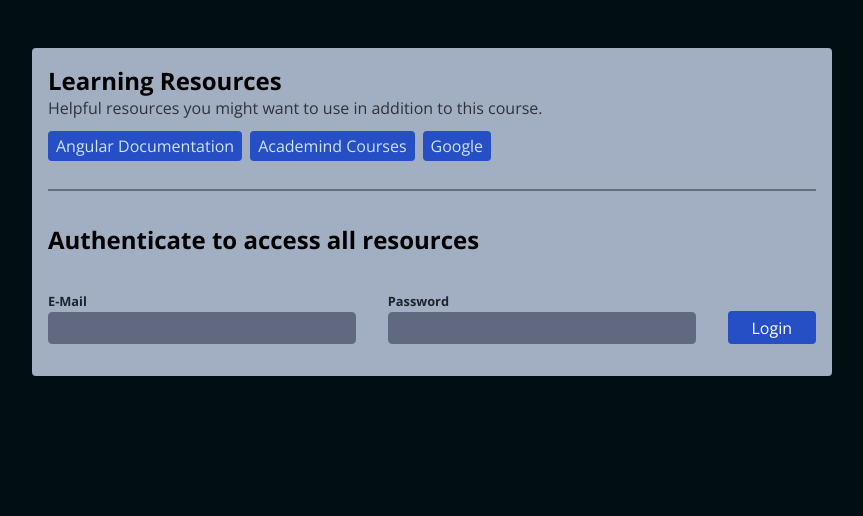
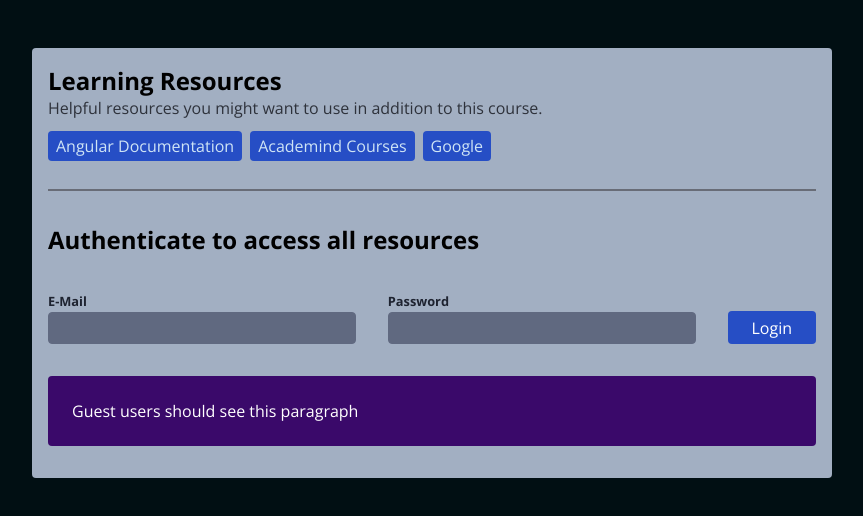
Before and after one commit to manga409/angular_test_proj4, an Angular app: page / in a window 1280 px wide. Shown: the top 516 px of the page, without its empty margins (208-1071 px from the left). Built offline with nearby package versions, Linux system fonts and the light colour scheme.

Commit message:
syntactic sugar

```diff
--- a/src/app/app.component.html
+++ b/src/app/app.component.html
@@ -8,7 +8,16 @@
   <p>Only admins should see this paragraph</p>
   } -->
   <!-- <p *ngIf="isAdmin()">Only admins should see this paragraph</p> -->
-  <ng-template appAuth="admin">
+  <!-- <ng-template appAuth="admin">
     <p>Only admins should see this paragraph</p>
-  </ng-template>
+  </ng-template> -->
+  <p *appAuth="'admin'" class="protected-content admin">
+    Only admins should see this paragraph
+  </p>
+  <p *appAuth="'user'" class="protected-content unauthenticated">
+    Regular users should see this paragraph
+  </p>
+  <p *appAuth="'guest'" class="protected-content authenticated">
+    Guest users should see this paragraph
+  </p>
 </main>
```
